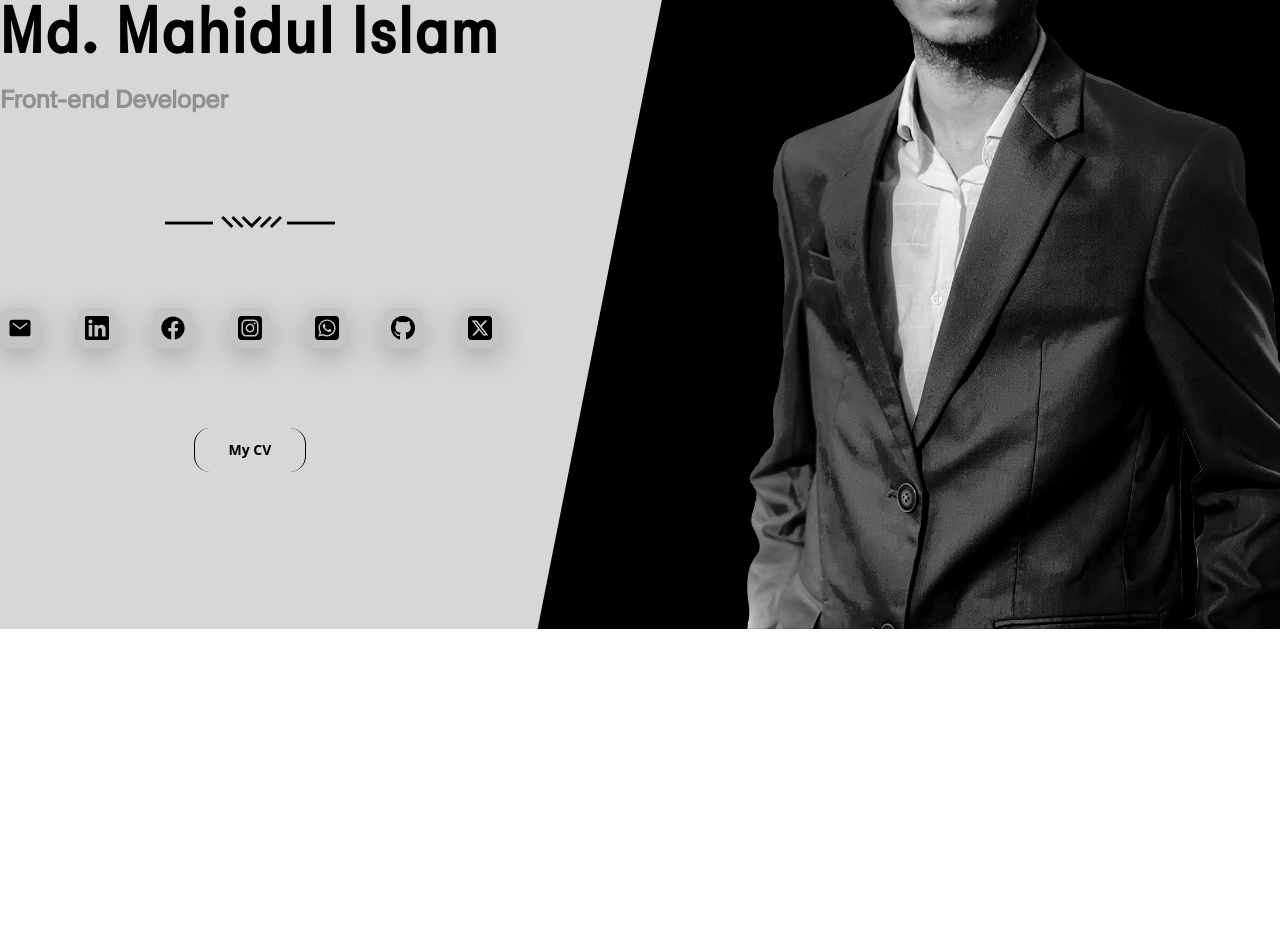
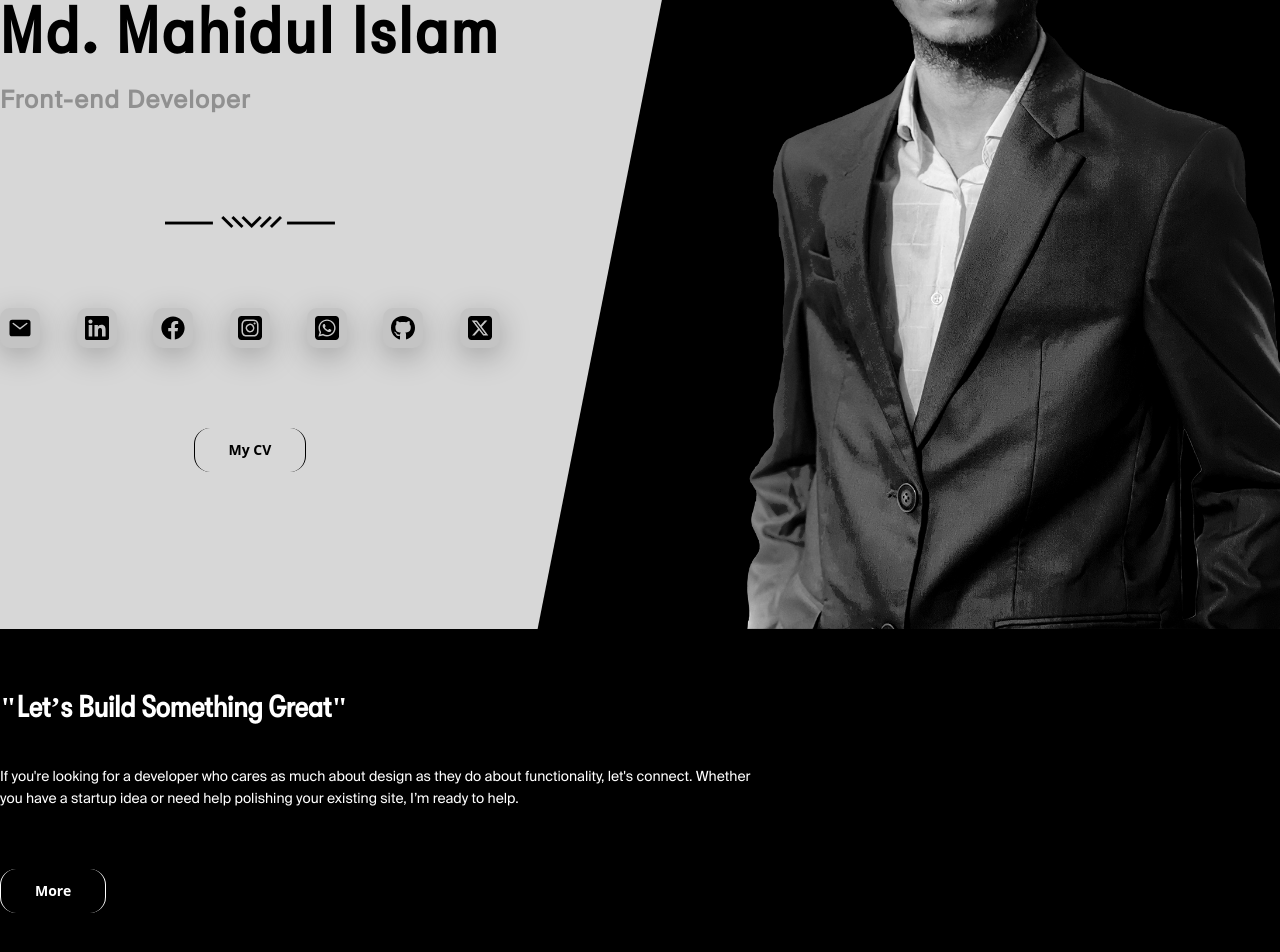
Before and after one commit to mahid76/Portfolio, a React (Vite) app: page / in a window 1280 px wide. Shown: the part 368-1320 px from the top of the page. Before the commit the page ends 997 px from the top, so only its background shows below. Built offline with nearby package versions, Linux system fonts and the light colour scheme.

Commit message:
home Part done

```diff
--- /dev/null
+++ b/src/components/Bio/Bio.jsx
@@ -0,0 +1,26 @@
+import React from 'react'
+import Container from '../Layout/Container'
+
+const Bio = () => {
+  return (
+    <section className='py-14 bg-black '>
+      <Container>
+        <div className='max-w-[772px]'>
+          <h3 className='font-bold text-[30px] text-white tracking-[18.54%] font-primary  '>"Let’s Build Something Great"</h3>
+          <p className='font-secondary text-sm text-white leading-[155.7%] mt-9 '>If you're looking for a developer who cares as much about design as they do about functionality, let's connect. Whether you have a startup idea or need help polishing your existing site, I’m ready to help.</p>
+          <div className="flex  mt-[60px]">
+								<a href="#">
+									<p className="overflow-hidden text-sm font-bold  text-white bg-none rounded-2xl py-3 px-[34px] border-x border-x-white relative group hover:text-black z-10  duration-[400ms] ease-in-out">
+										More
+										<div className="w-0 h-0 bg-white absolute left-0 top-0 duration-[350ms] ease-in-out rounded-t-none rounded-l-none rounded-br-[100%]   group-hover:w-[100%] -z-10 group-hover:h-[100%]  "></div>
+										<div className="w-0 h-0 bg-white absolute right-0 bottom-0 duration-[450ms] ease-in-out rounded-tl-[180%] rounded-r-none rounded-b-none   group-hover:w-[100%] -z-10 group-hover:h-[100%]"></div>
+									</p>
+								</a>
+							</div>
+        </div>
+      </Container>
+    </section>
+  )
+}
+
+export default Bio
--- a/src/components/Home/Home.jsx
+++ b/src/components/Home/Home.jsx
@@ -9,6 +9,7 @@ import mahidPicture from "../../assets/mahidPicture.png";
 import Container from "../Layout/Container";
 import Navbar from "../Navbar/Navbar";
 import Line from "../SVG/Line";
+import Bio from "../Bio/Bio";
 
 const Home = () => {
 	return (
@@ -19,13 +20,13 @@ const Home = () => {
 					<div className="flex justify-between items-center">
 						<div className="">
 							<div className="title">
-								<h4 className="text-[35px] text-black font-bold font-secondary ">
+								<h4 className="tracking-widest text-[35px] text-black font-bold font-secondary ">
 									Hi, I am
 								</h4>
 								<h2 className="tracking-wider font-bold font-primary leading-20 text-black text-[65px] mt-[30px] ">
 									Md. Mahidul Islam
 								</h2>
-								<p className="font-secondary mt-3 text-2xl text-[#909090] font-bold">
+								<p className="tracking-wider font-secondary mt-3 text-2xl text-[#909090] font-bold">
 									Front-end Developer
 								</p>
 							</div>
@@ -71,6 +72,7 @@ const Home = () => {
 					</div>
 				</Container>
 			</section>
+			<Bio></Bio>
 		</div>
 	);
 };
```
